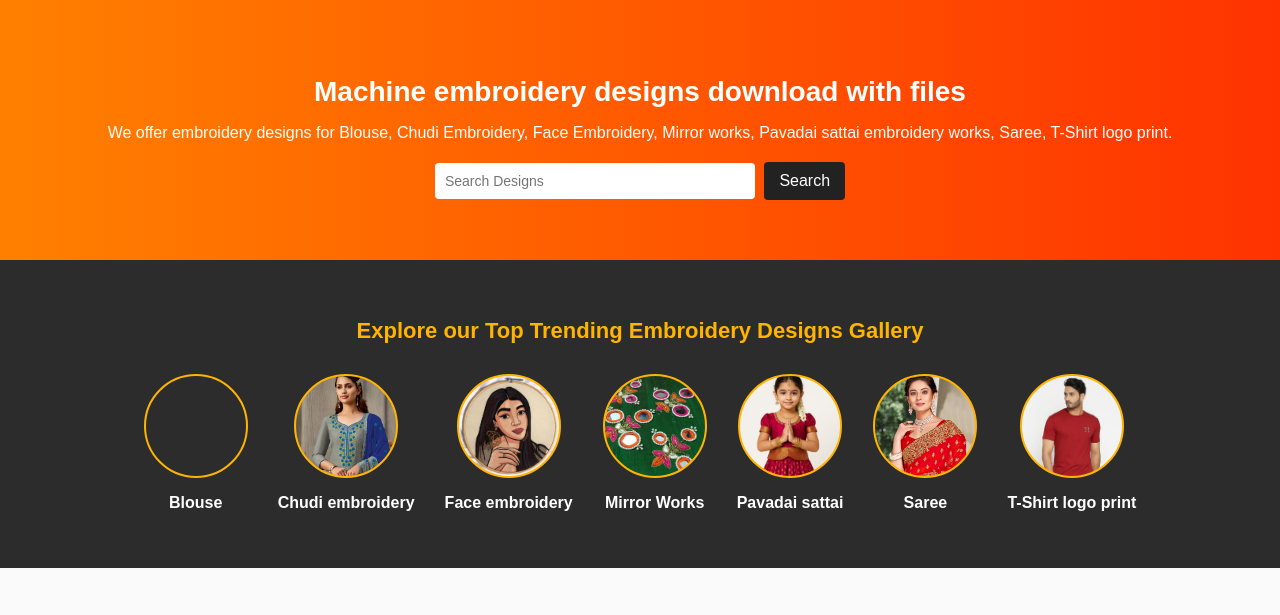
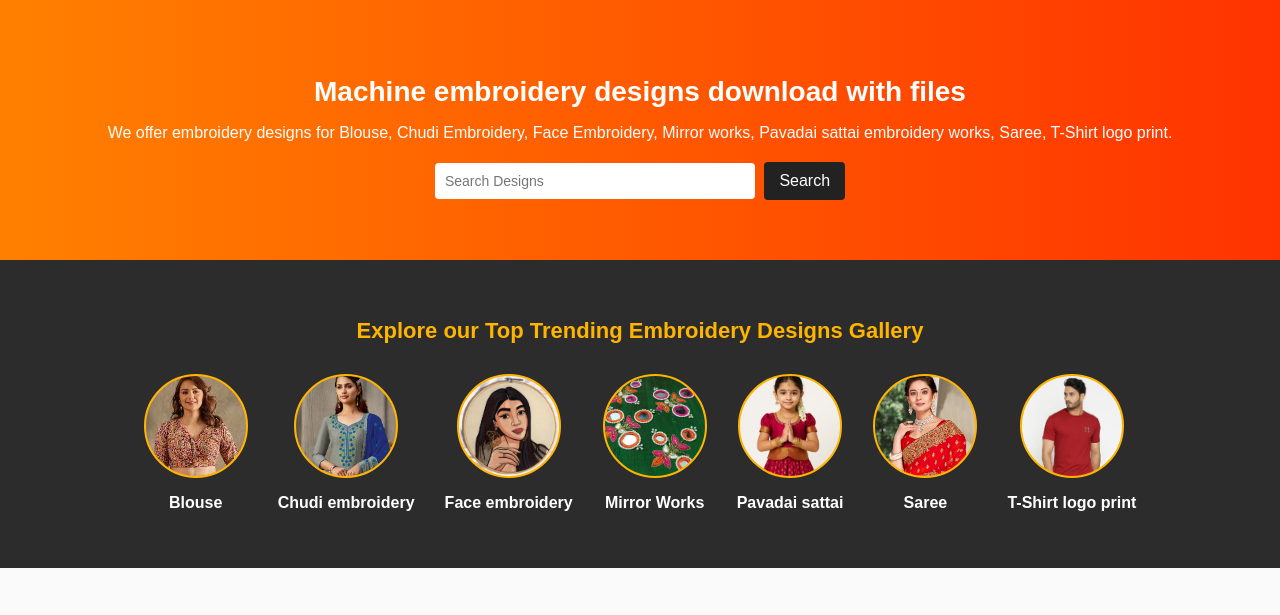
Before and after one commit to manirohit2545-arch/priyadesigns, a plain HTML site: page index.html in a window 1280 px wide. Shown: the part 119-734 px from the top of the page. Drawn offline with Linux system fonts and the light colour scheme; a web font is replaced by a local one.

Commit message:
index.html

```diff
--- a/index.html
+++ b/index.html
@@ -388,7 +388,7 @@
     <h2>Explore our Top Trending Embroidery Designs Gallery</h2>
     <div class="category-list">
       <div class="category" data-category="blouse">
-        <div class="circle" style="background-image: url('Blouse2.png');"></div>
+        <div class="circle" style="background-image: url('Blouse2.jpg');"></div>
         <p>Blouse</p>
       </div>
       <div class="category" data-category="chudi embroidery">
@@ -511,12 +511,12 @@
   <script>
     window.onload = function() {
       const designs = {
-        "blouse": ["Blouse2.png"],
+        "blouse": ["Blouse2.jpg"],
         "saree": ["Saree.png"],
         "chudi embroidery": ["Chudi.png"],
         "face embroidery": ["Face.png"],
         "mirror works": ["Mirror.png"],
-        "pavadai sattai": ["Pavadaisattai1.png"],
+        "pavadai sattai": ["Pavadai sattai1.png"],
         "t-shirt logo print": ["TShirt.png"]
       };
 
```
